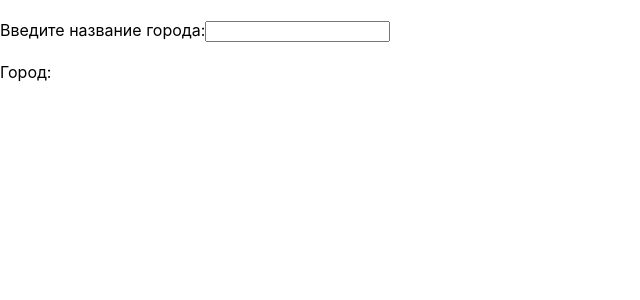
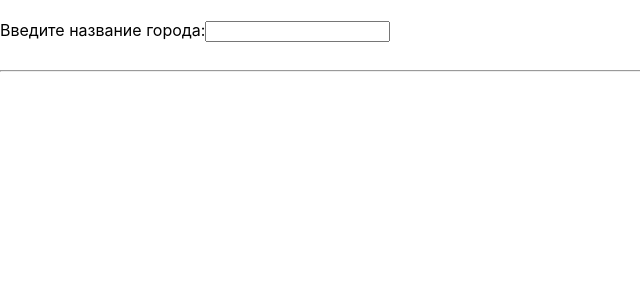
Before and after one commit to AlexeyKorobeinikov/weather, a React (Create React App) app: page / in a window 1280 px wide. Shown: the top 300 px of the page, without its empty margins (0-640 px from the left). Built offline with nearby package versions, Linux system fonts and the light colour scheme.

Commit message:
второй коммит

```diff
--- a/src/App.js
+++ b/src/App.js
@@ -1,29 +1,17 @@
-import React, { useState } from 'react';
+import Header from "./components/Header/Haeder";
+import Main from "./components/Main/Main";
+import CityListProvider from "./contexts/CityListContexts"
 
-export default function App() {
-  const [name, setName] = useState('');
-  const Cityes = ['Анапа', 'Белгород', 'Волгоград', 'Вологда', 'Владивосток', 'Екатеринбург', 'Ижевск', 'Краснодар', 'Красноярск', 'Липецк', 'Москва', 'Мурманск', 'Новосибирск', 'Норильск', 'Омск', 'Пенза', 'Ростов', 'Рязань', 'Санкт-Петербург', 'Саратов', 'Смоленск', 'Тамбов', 'Томск', 'Тюмень', 'Ульяновск', 'Уфа', 'Хабаровск',];
-
-    function handleChange(e)
-    {
-        for (let i=0; i < Cityes.length; ++i)
-        {
-            if (e.target.value == Cityes[i])
-            {
-                setName(e.target.value);
-            }
-        }
-    }
-
+function App() {
   return (
-    <div>
-      <form>
-        <br />
-        <label>Введите название города:</label>
-        <input type="text" onChange={handleChange} />
-      </form>
-      <br />
-           Город: {name}
-    </div>
+    <CityListProvider>
+      <div className="container py-5">
+        <Header />
+        <hr />
+        <Main />
+      </div>
+    </CityListProvider>
   );
 }
+
+export default App;
--- /dev/null
+++ b/src/components/Header/Form/Form.js
@@ -0,0 +1,40 @@
+import { useContext, useState } from "react";
+import { CityListContext } from "../../../contexts/CityListContexts"
+
+const Form = () => {
+  const [name, setName] = useState("");
+  const Cityes = ['Анапа', 'Белгород', 'Волгоград', 'Вологда', 'Владивосток', 'Екатеринбург', 'Ижевск', 'Краснодар', 'Красноярск', 'Липецк', 'Москва', 'Мурманск', 'Новосибирск', 'Норильск', 'Омск', 'Пенза', 'Ростов', 'Рязань', 'Санкт-Петербург', 'Саратов', 'Смоленск', 'Тамбов', 'Томск', 'Тюмень', 'Ульяновск', 'Уфа', 'Хабаровск',];
+  const { createCity } = useContext(CityListContext);
+
+  function handleChange(e)
+    {
+        for (let i=0; i < Cityes.length; ++i)
+        {
+            if (e.target.value == Cityes[i])
+            {
+                setName(e.target.value);
+            }
+        }
+    }
+
+
+    const nameTrim = name.trim();
+    if (nameTrim) {
+      createCity(nameTrim);
+      setName("");
+    }
+
+
+  return (
+    <div>
+    <form>
+      <br />
+        <label>Введите название города:</label>
+        <input type="text" onChange={handleChange} />
+        </form>
+            <br />
+          </div>
+  );
+};
+
+export default Form;
--- /dev/null
+++ b/src/components/Header/Haeder.js
@@ -0,0 +1,7 @@
+import Form from "./Form/Form";
+
+const Header = () => {
+  return <Form />;
+};
+
+export default Header;
--- /dev/null
+++ b/src/components/Main/CityList/CityItem/CityItem.jsx
@@ -0,0 +1,23 @@
+import { useContext } from "react"
+import { CityListContext } from "../../../../contexts/CityListContexts"
+
+const CityItem = ({id, text, index}) => {
+
+	const {deleteCity} = useContext(CityListContext)
+
+	const deleteHandler = () => deleteCity(id)
+
+
+	return (
+		<li className="list-group-item">
+			<span>
+				{index + 1}. {text}
+			</span>
+			<div>
+				<button onClick={deleteHandler} type="button" className="btn btn-danger">Удалить</button>
+			</div>
+		</li>
+	)
+}
+
+export default CityItem
--- /dev/null
+++ b/src/components/Main/CityList/CityList.jsx
@@ -0,0 +1,19 @@
+import { useContext } from "react"
+import { CityListContext } from "../../../contexts/CityListContexts"
+import CityItem from "./CityItem/CityItem"
+
+const CityList = () => {
+
+	const {cityes} = useContext(CityListContext)
+
+
+	return (
+		<ul className="list-group">
+			{cityes.map((city, index) => (
+				<CityItem key={city.id} id={city.id} index={index} text={city.text} />
+			))}
+		</ul>
+	)
+}
+
+export default CityList
--- /dev/null
+++ b/src/components/Main/Main.js
@@ -0,0 +1,9 @@
+import CityList from "./CityList/CityList"
+
+const Main = () => {
+
+
+	return <CityList />
+}
+
+export default Main
--- /dev/null
+++ b/src/contexts/CityListContexts.js
@@ -0,0 +1,21 @@
+import { createContext } from "react";
+import useCityes from "../hooks/useCityes";
+
+const CityListContext = createContext();
+
+const CityListProvider = ({ children }) => {
+  const { cityes, createCity, deleteCity } =
+    useCityes();
+
+  return (
+    <CityListContext.Provider
+      value={{ cityes, createCity, deleteCity }}
+    >
+      {children}
+    </CityListContext.Provider>
+  );
+};
+
+export default CityListProvider;
+
+export { CityListContext };
--- /dev/null
+++ b/src/hooks/useCityes.js
@@ -0,0 +1,42 @@
+import { useEffect, useState } from "react";
+
+const LSCityesKey = "cityes";
+
+const useCityes = () => {
+  const [cityes, setCityes] = useState([]);
+
+  const createCity = (text) => {
+    const newCity = {
+      id: Date.now(),
+      text,
+        };
+
+    setCityes((prev) => [...prev, newCity]);
+  };
+
+
+  const deleteCity = (id) => {
+    setCityes((prev) => prev.filter((city) => city.id !== id));
+  };
+
+
+  useEffect(() => {
+    const dataFromLS = localStorage.getItem(LSCityesKey);
+    if (dataFromLS) {
+      setCityes(JSON.parse(dataFromLS));
+    }
+  }, []);
+
+  useEffect(() => {
+    localStorage.setItem(LSCityesKey, JSON.stringify(cityes));
+  }, [cityes]);
+
+
+	return {
+		cityes,
+		createCity,
+		deleteCity,
+			}
+};
+
+export default useCityes
```
